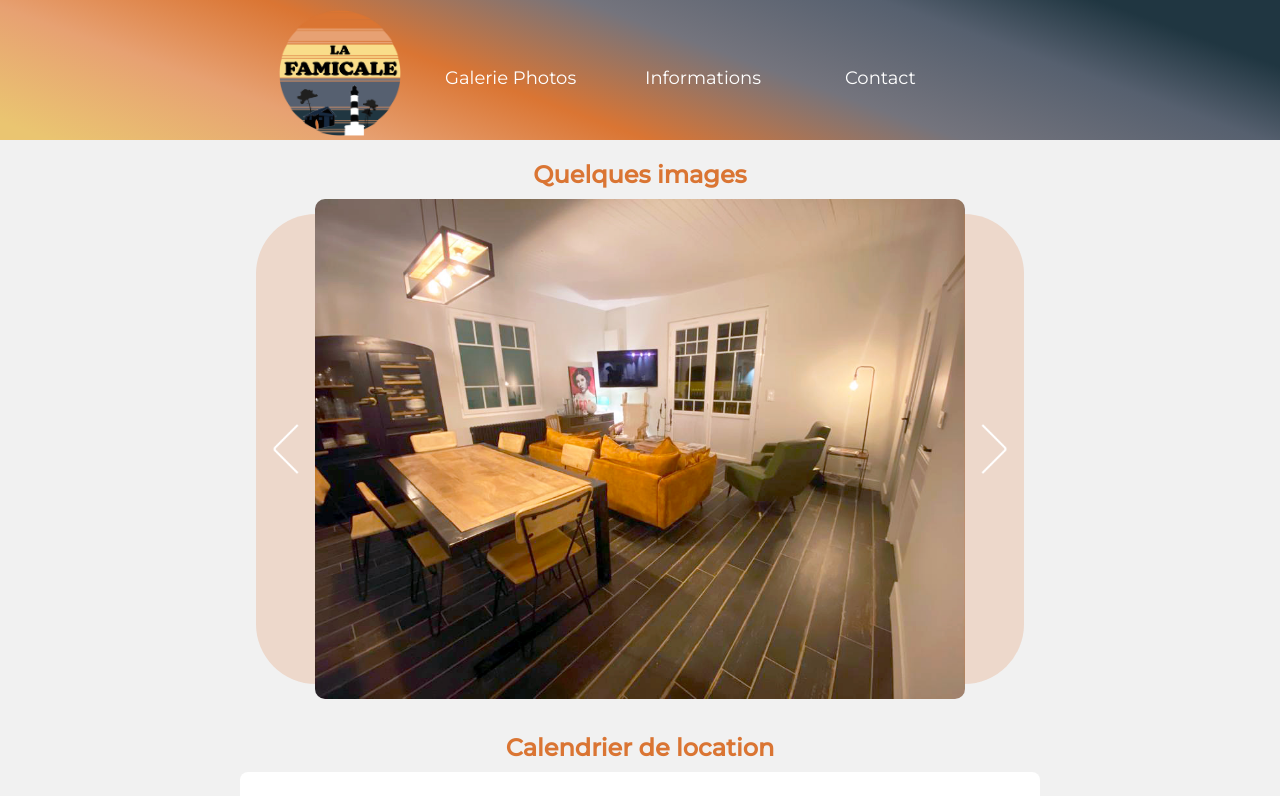
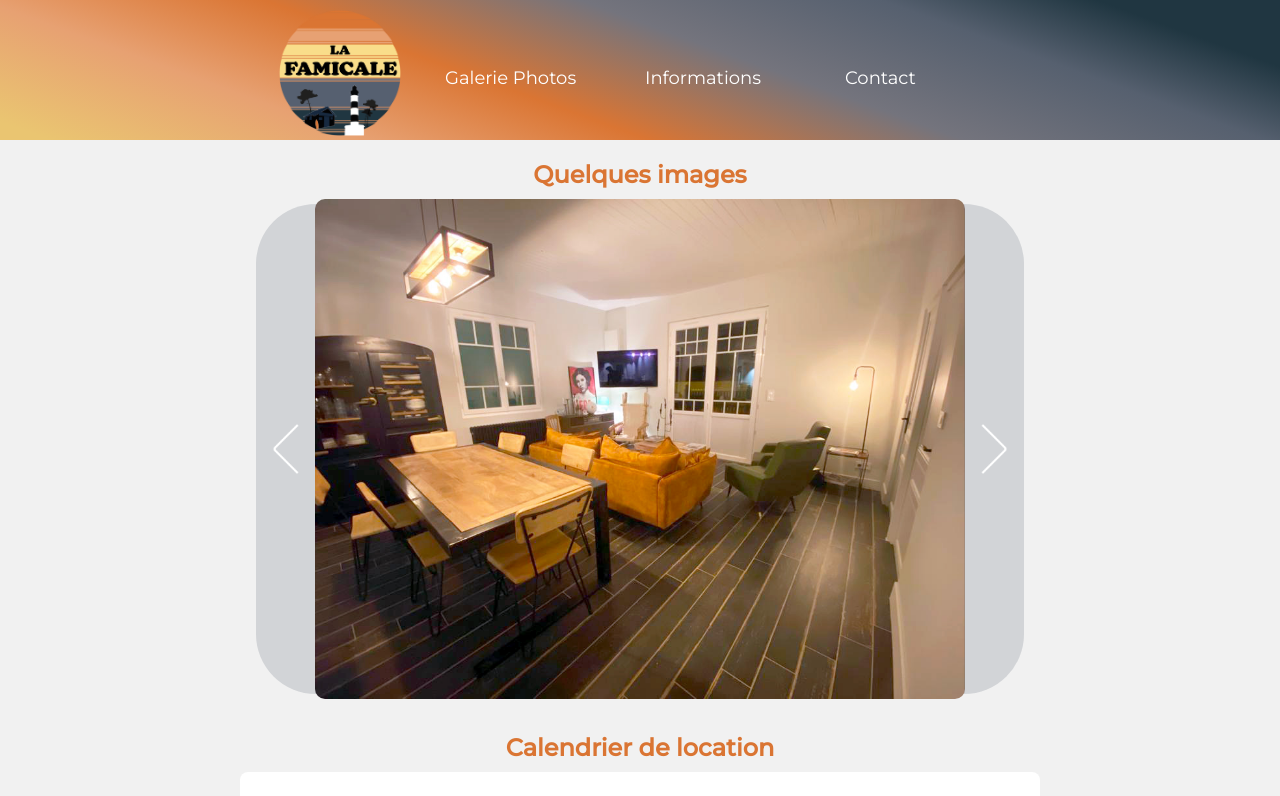
Before and after one commit to JeremyPromsy/lafamicale, a React (Create React App) app in the folder my-app/: page / in a window 1280 px wide. Shown: the top 796 px of the page. Built offline with nearby package versions, Linux system fonts and the light colour scheme; no server answers.

Commit message:
Changement couleur

```diff
--- a/my-app/src/styles/slideshow.css
+++ b/my-app/src/styles/slideshow.css
@@ -26,9 +26,9 @@
     display: flex;
     justify-content: center;
     align-items: center;
-    background-color: rgba(218,117,51,0.2);
-    height: 470px;
-    margin-top: 15px;
+    background-color: rgba(86,96,111,0.2);
+    height: 490px;
+    margin-top: 5px;
 }
 
 .flecheGaucheDiv{
```
